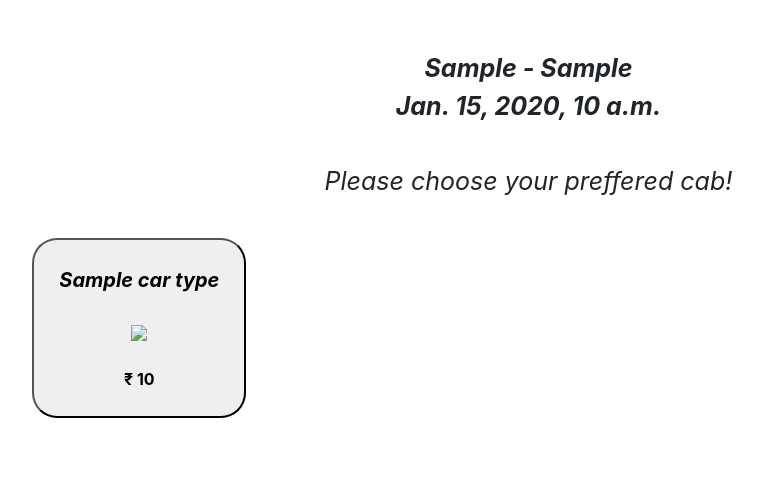
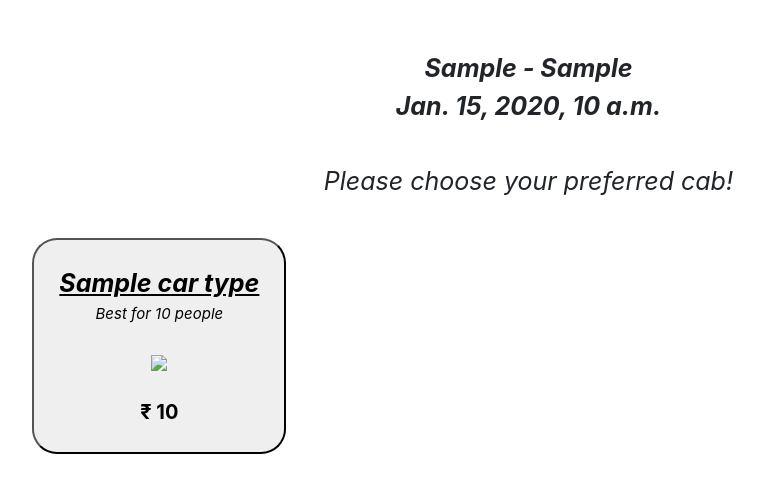
Before and after one commit to satyakinkohli/ashoka-ap2, a Django app: template Travel/templates/cab_service_choice.html in a window 1280 px wide. Shown: the part 76-569 px from the top of the page, without its empty margins (124-888 px from the left). Run offline with Django 3.2, Linux system fonts and the light colour scheme; the template is opened without the code that fills it: most values are stand-ins (such as "Sample title", 1, 10 or a date in 2020); some libraries are stand-ins or nearby versions.

Commit message:
super final adjustments

```diff
--- a/Travel/templates/cab_service_choice.html
+++ b/Travel/templates/cab_service_choice.html
@@ -32,12 +32,12 @@
         <br>
         <b><em>{{cab_date}}</em></b>
         <br><br>
-        <em>Please choose your preffered cab!</em>
+        <em>Please choose your preferred cab!</em>
     </div>
 
     <div style="margin-left: 9.5%; margin-top: 3%;">
     {% for car_type in car_types %}
-            <button style="border-radius: 25px; padding-left: 25px; padding-right: 25px; cursor: pointer; margin-left:3%" type="submit" name="{{car_type.name}}" value="{{car_type.name}}"><br><figcaption style="font-size: 20px;"><b><em>{{car_type.name}}</em></b></figcaption><br><img src="{{car_type.type_options.url}}"><br><br><figcaption><b>₹ {{car_type.price}}</b></figcaption><br></button>
+            <button style="border-radius: 25px; padding-left: 25px; padding-right: 25px; cursor: pointer; margin-left:3%" type="submit" name="{{car_type.name}}" value="{{car_type.name}}"><br><figcaption style="font-size: 25px;"><b><em><u>{{car_type.name}}</u></em></b></figcaption><figcaption style="font-size: 15px;"><em>Best for {{car_type.capacity}} people</em></figcaption><br><img src="{{car_type.type_options.url}}"><br><br><figcaption style="font-size: 20px;"><b>₹ {{car_type.price}}</b></figcaption><br></button>
     {% endfor %}
     </div>
 
```
